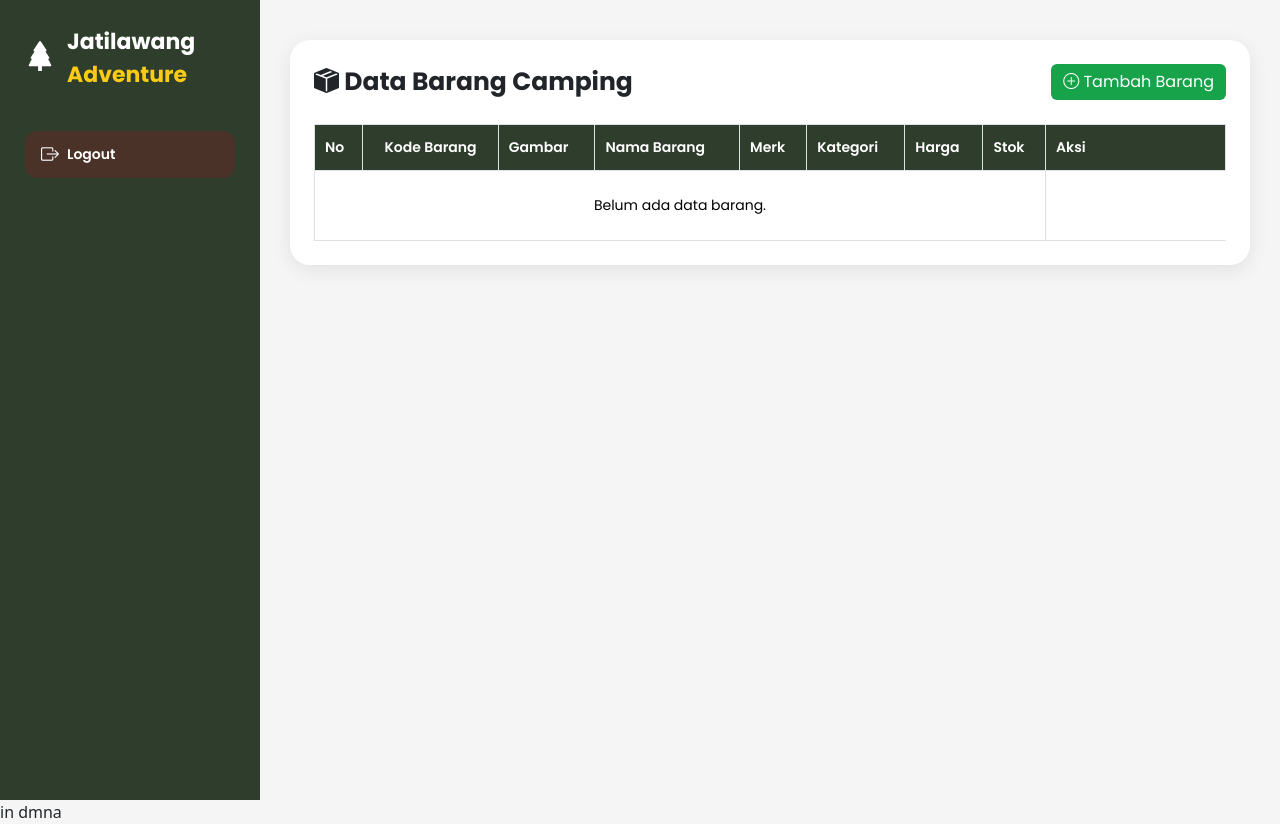
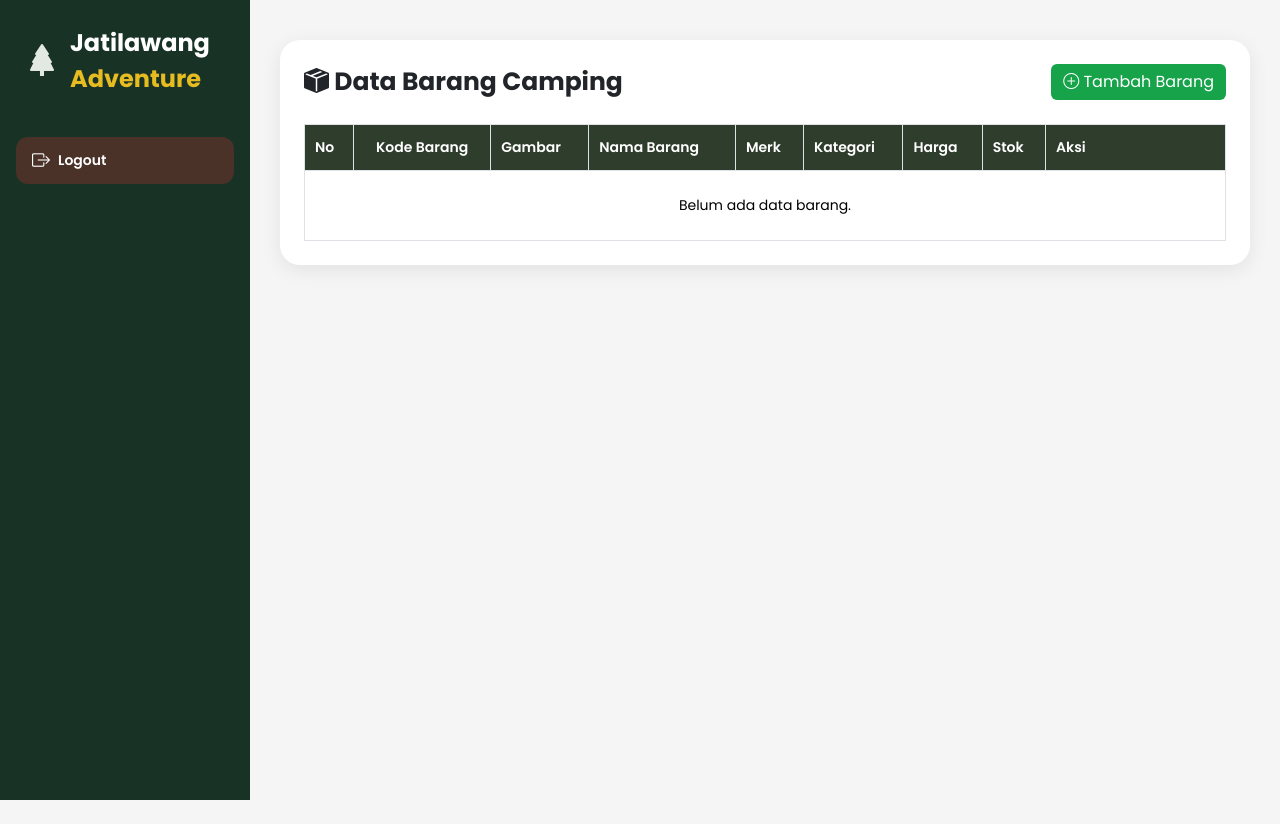
Before and after one commit to taniaaaa20/jatilawang, a Laravel app: page /barang in a window 1280 px wide. After the commit the page ends 800 px from the top, so only its background shows below. Run offline with Laravel 12, Linux system fonts and the light colour scheme; a user stored in the database is signed in; data comes from the database, SQL or seed files in the repository; data that the repository does not hold is empty.

Commit message:
Menambahkan Fitur Kelola Data Customer dan Memperbarui Tampilan Sidebar Pegawai

```diff
--- a/resources/views/layouts/sidebar.blade.php
+++ b/resources/views/layouts/sidebar.blade.php
@@ -3,15 +3,15 @@
         position: fixed;
         top: 0;
         left: 0;
-        width: 260px;
+        width: 250px;
         height: 100vh;
-        padding: 25px;
-        background: #2f3e2c;
+        padding: 25px 16px;
+        background: #183226;
         color: white;
         overflow-y: auto;
         z-index: 1000;
+        box-sizing: border-box;
         font-family: 'Poppins', sans-serif;
-        box-sizing: border-box;
     }
 
     .sidebar * {
@@ -22,18 +22,22 @@
         display: flex;
         align-items: center;
         gap: 12px;
-        font-size: 22px;
+        font-size: 24px;
         font-weight: 700;
         margin-bottom: 40px;
+        padding: 0 10px;
     }
 
-    .sidebar .logo>i {
-        font-size: 30px;
+    .sidebar .logo i {
+        font-size: 32px;
+        color: #e2e8e2;
     }
 
     .sidebar .logo span {
         display: block;
-        color: #facc15;
+        font-size: 24px;
+        font-weight: 700;
+        color: #e7bc20;
     }
 
     .sidebar a {
@@ -47,12 +51,7 @@
         text-decoration: none;
         font-size: 14px;
         font-weight: 500;
-        transition: background-color 0.2s ease;
-    }
-
-    .sidebar a i {
-        font-size: 18px;
-        margin-right: 0;
+        transition: all 0.2s ease;
     }
 
     .sidebar a:hover,
@@ -61,29 +60,30 @@
         color: #ffffff;
     }
 
+    .sidebar a i {
+        font-size: 18px;
+    }
+
     .sidebar .logout-form {
-        margin-top: 35px;
+        margin-top: 30px;
         margin-bottom: 0;
         width: 100%;
     }
 
     .sidebar button.logout {
-        display: flex;
-        width: 100%;
-        align-items: center;
-        justify-content: flex-start;
-        gap: 8px;
         background-color: #4a3228;
         color: #ffffff;
         padding: 10px 16px;
         border: none;
         border-radius: 12px;
+        display: flex;
+        align-items: center;
+        gap: 8px;
+        width: 100%;
         font-family: inherit;
         font-size: 14px;
         font-weight: 600;
-        line-height: 1.5;
         cursor: pointer;
-        transition: background-color 0.2s ease;
     }
 
     .sidebar button.logout:hover {
@@ -95,7 +95,7 @@
         font-size: 18px;
     }
 
-    @media (max-width: 768px) {
+    @media (max-width: 600px) {
         .sidebar {
             position: relative;
             width: 100%;
@@ -105,6 +105,7 @@
 </style>
 
 <div class="sidebar no-print">
+
     <div class="logo">
         <i class="bi bi-tree-fill"></i>
         <div>
@@ -115,43 +116,31 @@
 
     {{-- MENU PEGAWAI --}}
     @if (session('role') === 'pegawai')
-        <a class="{{ request()->routeIs('pegawai.dashboard') ? 'active' : '' }}" href="{{ route('pegawai.dashboard') }}">
+
+        <a class="{{ request()->routeIs('pegawai.dashboard') ? 'active' : '' }}"
+            href="{{ route('pegawai.dashboard') }}">
             <i class="bi bi-speedometer2"></i>
             Dashboard
         </a>
 
-        <a class="{{ request()->routeIs('barang.*') ? 'active' : '' }}" href="{{ route('barang.index') }}">
+        <a class="{{ request()->routeIs('barang.*') ? 'active' : '' }}"
+            href="{{ route('barang.index') }}">
             <i class="bi bi-box-seam-fill"></i>
             Kelola Barang
         </a>
 
-        <a class="{{ request()->routeIs('customer.index') ? 'active' : '' }}" href="{{ route('customer.index') }}">
+        <a class="{{ request()->routeIs('customer.index') ? 'active' : '' }}"
+            href="{{ route('customer.index') }}">
             <i class="bi bi-people-fill"></i>
             Data Pelanggan
         </a>
 
-        <a class="{{ request()->routeIs('transaksi.*') ? 'active' : '' }}" href="{{ route('transaksi.index') }}">
+        <a class="{{ request()->routeIs('transaksi.*') ? 'active' : '' }}"
+            href="{{ route('transaksi.index') }}">
             <i class="bi bi-cart-check-fill"></i>
             Transaksi Rental
         </a>
-    @endif
 
-    {{-- MENU PEMILIK --}}
-    @if (session('role') === 'pemilik')
-        <a class="{{ request()->routeIs('pemilik.dashboard') ? 'active' : '' }}" href="{{ route('pemilik.dashboard') }}">
-            <i class="bi bi-speedometer2"></i>
-            Dashboard
-        </a>
-
-        <a href="#">
-            <i class="bi bi-person-badge-fill"></i>
-            Kelola Pegawai
-        </a>
-
-        <a href="#">
-            <i class="bi bi-bar-chart-fill"></i>
-            Laporan
-        </a>
     @endif
 
     {{-- LOGOUT --}}
@@ -162,4 +151,5 @@
             Logout
         </button>
     </form>
+
 </div>
--- a/resources/views/pegawai/barang/index.blade.php
+++ b/resources/views/pegawai/barang/index.blade.php
@@ -22,82 +22,9 @@
             color: #212529;
         }
 
-        /* SIDEBAR */
-        .sidebar {
-            position: fixed;
-            top: 0;
-            left: 0;
-            width: 260px;
-            height: 100vh;
-            padding: 25px;
-            background: #2f3e2c;
-            color: white;
-            overflow-y: auto;
-            z-index: 1000;
-        }
-
-        .logo {
-            display: flex;
-            align-items: center;
-            gap: 12px;
-            font-size: 22px;
-            font-weight: 700;
-            margin-bottom: 40px;
-        }
-
-        .logo>i {
-            font-size: 30px;
-        }
-
-        .logo span {
-            display: block;
-            color: #facc15;
-        }
-
-        .sidebar a {
-            display: flex;
-            align-items: center;
-            padding: 12px;
-            margin-bottom: 10px;
-            border-radius: 12px;
-            color: white;
-            text-decoration: none;
-            font-size: 14px;
-            transition: .2s;
-        }
-
-        .sidebar a i {
-            margin-right: 10px;
-        }
-
-        .sidebar a:hover,
-        .sidebar a.active {
-            background: rgba(255, 255, 255, .15);
-            color: white;
-        }
-
-        .logout-form {
-            margin-top: 35px;
-        }
-
-        .sidebar .logout {
-            width: 100%;
-            border: none;
-            text-align: left;
-            background: transparent;
-            color: white;
-            padding: 12px;
-            border-radius: 12px;
-            font-family: inherit;
-        }
-
-        .sidebar .logout:hover {
-            background: rgba(255, 255, 255, .15);
-        }
-
         /* KONTEN UTAMA */
         .main {
-            margin-left: 260px;
+            margin-left: 250px;
             min-height: 100vh;
             padding: 30px;
         }
@@ -262,8 +189,10 @@
 
 <body>
 
+    {{-- SIDEBAR --}}
     @include('layouts.sidebar')
 
+    {{-- KONTEN UTAMA --}}
     <main class="main">
         <div class="container-fluid">
             <section class="barang-card">
@@ -300,7 +229,6 @@
                     </div>
                 @endif
 
-
                 {{-- PESAN VALIDASI --}}
                 @if ($errors->any())
                     <div class="alert alert-danger alert-dismissible fade show" role="alert">
@@ -316,10 +244,10 @@
                     </div>
                 @endif
 
+                {{-- TABEL BARANG --}}
                 <div class="table-responsive">
                     <table class="table table-bordered table-hover align-middle">
                         <thead>
-                            <tr>
                             <tr>
                                 <th>No</th>
                                 <th>Kode Barang</th>
@@ -341,7 +269,8 @@
 
                                     <td>
                                         @if (!empty($barang->gambar))
-                                            <img src="{{ asset('gambar/' . $barang->gambar) }}" class="gambar-barang"
+                                            <img src="{{ asset('gambar/' . $barang->gambar) }}"
+                                                class="gambar-barang"
                                                 alt="{{ $barang->nama_barang }}">
                                         @else
                                             <span class="text-muted">-</span>
@@ -366,7 +295,8 @@
                                                 Edit
                                             </a>
 
-                                            <form action="{{ route('barang.destroy', $barang->id_barang) }}" method="POST"
+                                            <form action="{{ route('barang.destroy', $barang->id_barang) }}"
+                                                method="POST"
                                                 onsubmit="return confirm('Yakin ingin menghapus barang {{ $barang->nama_barang }}?')">
 
                                                 @csrf
@@ -382,7 +312,7 @@
                                 </tr>
                             @empty
                                 <tr>
-                                    <td colspan="8" class="text-center py-4">
+                                    <td colspan="9" class="text-center py-4">
                                         Belum ada data barang.
                                     </td>
                                 </tr>
@@ -399,4 +329,4 @@
 
 </body>
 
-</html> in dmna
+</html>
--- a/routes/web.php
+++ b/routes/web.php
@@ -78,7 +78,7 @@ Route::resource('barang', BarangController::class);
 // DATA PELANGGAN
 // Bisa diakses pegawai dan pemilik
 
-Route::get('/data-pelanggan', [CustomerController::class, 'dataPelanggan'])
+Route::get('/pemilik/customer', [CustomerController::class, 'dataPelanggan'])
     ->name('customer.index');
 
 Route::post('/data-pelanggan', [CustomerController::class, 'store'])
```
Also changed, not shown: app/Http/Controllers/CustomerController.php (+16 -7 lines), resources/views/customer/index.blade.php (+61 -22 lines).
